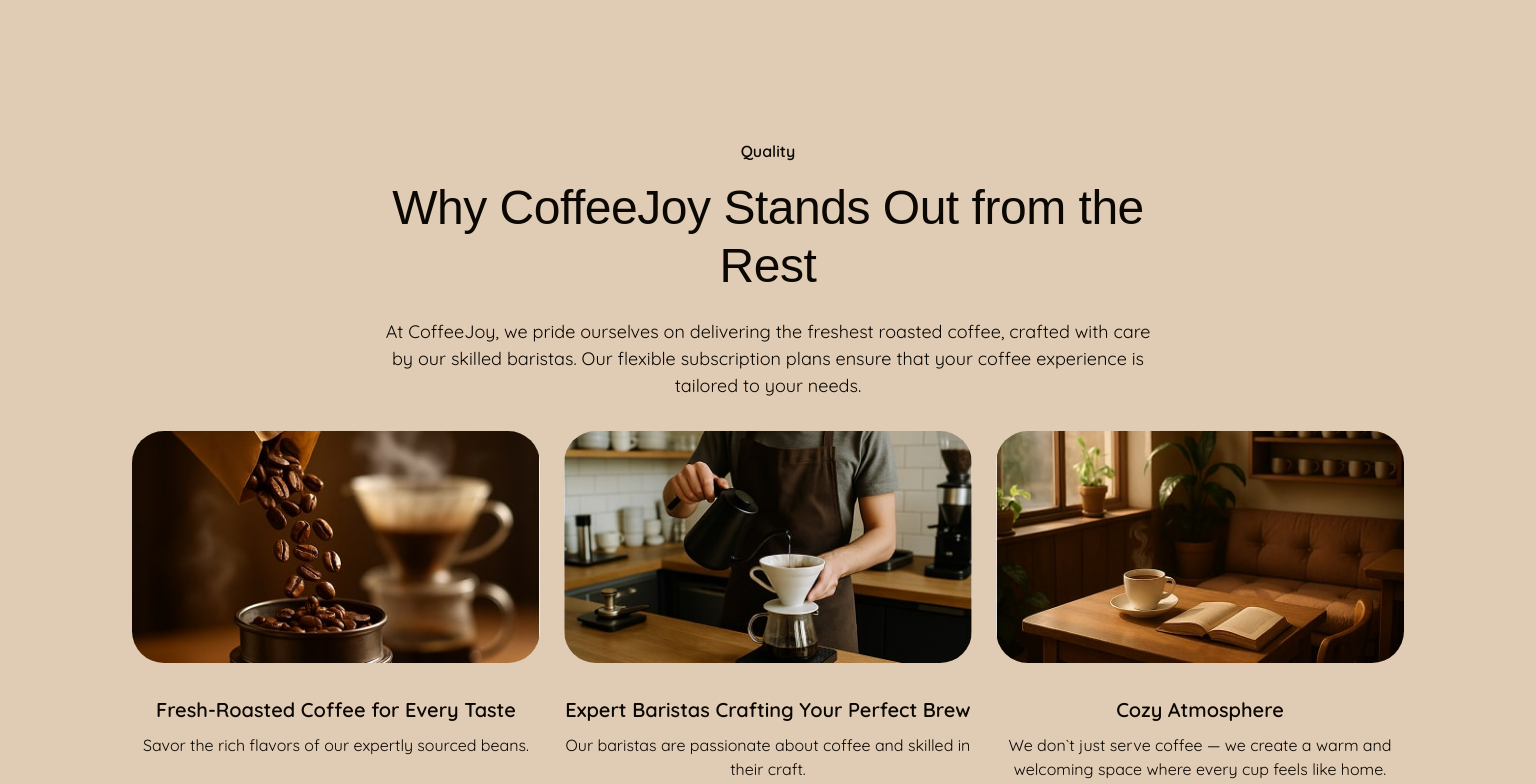
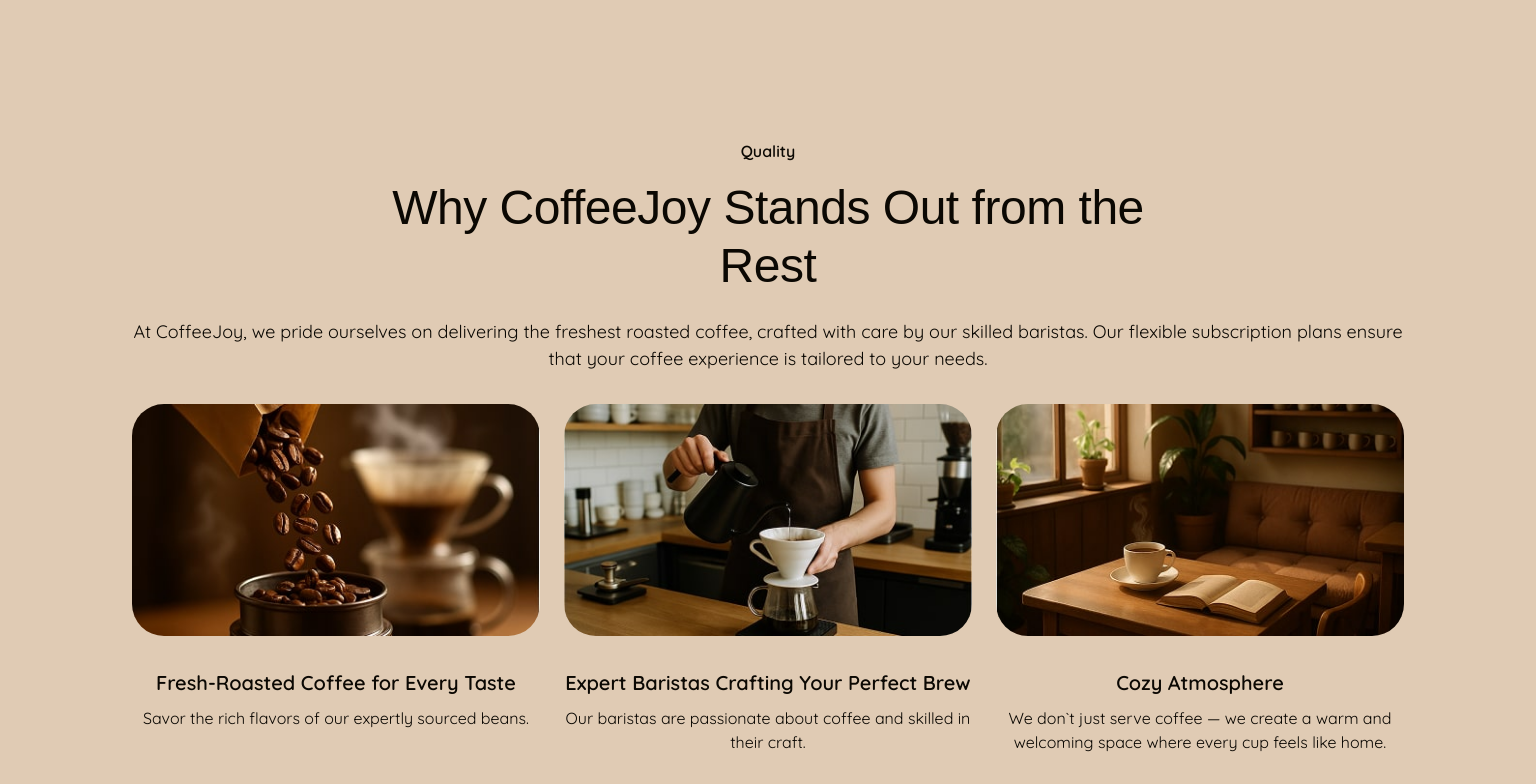
Before and after one commit to Oksana-Zalivan/coffeejoy-progect-group-14, a website built with Vite: page src/index.html in a window 1536 px wide. Shown: the part 2060-2844 px from the top of the page. Built offline with nearby package versions, Linux system fonts and the light colour scheme; a web font is replaced by a local one.

Commit message:
quality desktop

```diff
--- a/src/css/quality.css
+++ b/src/css/quality.css
@@ -104,7 +104,7 @@
 
 @media screen and (min-width: 1440px) {
     .quality-block {
-        max-width: 768px;
+        max-width: 1440px;
     }
 
     .quality-img-title {
```
